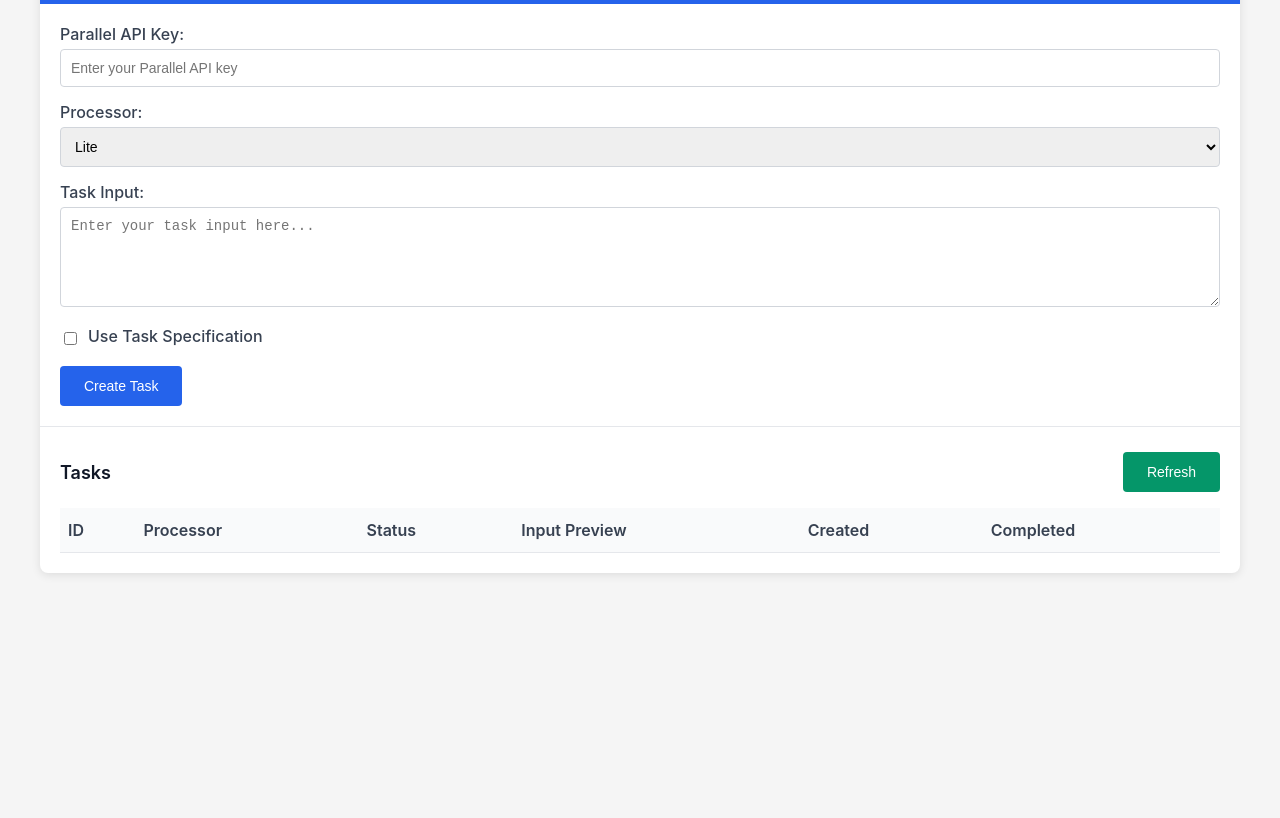
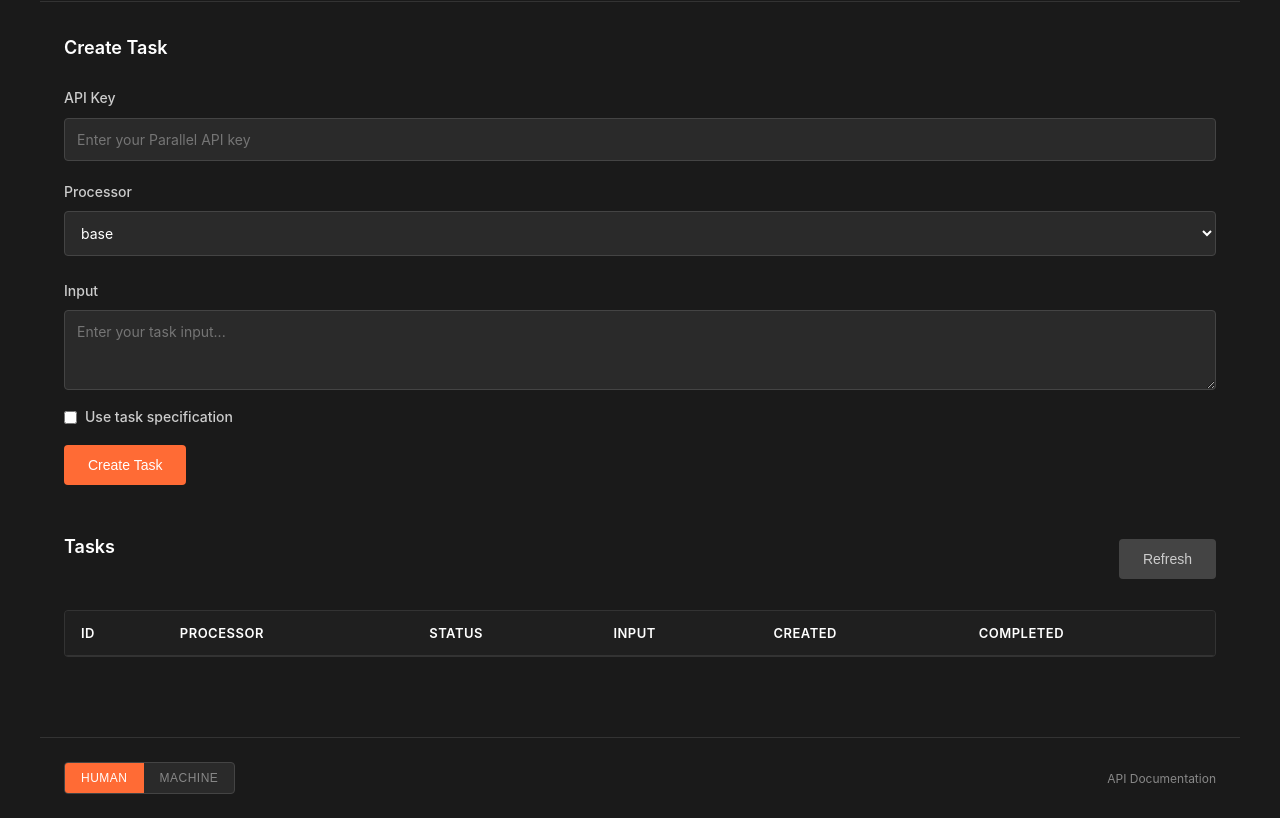
Before and after one commit to janwilmake/parallel-tasks-sse, a website: page public/index.html in a window 1280 px wide. Shown: the part 85-903 px from the top of the page. Before the commit the page ends 800 px from the top, so only its background shows below. Drawn offline with Linux system fonts and the light colour scheme; no server answers.

Commit message:
improvements

```diff
--- a/public/index.html
+++ b/public/index.html
@@ -4,239 +4,383 @@
 <head>
     <meta charset="UTF-8">
     <meta name="viewport" content="width=device-width, initial-scale=1.0">
-    <title>Parallel API Task Manager</title>
+    <title>parallel task manager</title>
     <style>
+        * {
+            margin: 0;
+            padding: 0;
+            box-sizing: border-box;
+        }
+
         body {
-            font-family: -apple-system, BlinkMacSystemFont, 'Segoe UI', Roboto, sans-serif;
-            margin: 0;
-            padding: 20px;
-            background-color: #f5f5f5;
+            font-family: -apple-system, BlinkMacSystemFont, 'Segoe UI', system-ui, sans-serif;
+            background-color: #1a1a1a;
+            color: #ffffff;
+            line-height: 1.6;
         }
 
         .container {
             max-width: 1200px;
             margin: 0 auto;
-            background: white;
-            border-radius: 8px;
-            box-shadow: 0 2px 10px rgba(0, 0, 0, 0.1);
-            overflow: hidden;
+            min-height: 100vh;
+            display: flex;
+            flex-direction: column;
         }
 
         .header {
-            background: #2563eb;
-            color: white;
-            padding: 20px;
+            padding: 24px;
+            border-bottom: 1px solid #333333;
         }
 
-        .header h1 {
-            margin: 0;
+        .brand {
             font-size: 24px;
+            font-weight: bold;
+            color: #ffffff;
         }
 
-        .form-section {
-            padding: 20px;
-            border-bottom: 1px solid #e5e7eb;
+        .main-content {
+            flex: 1;
+            padding: 32px 24px;
+        }
+
+        .section {
+            margin-bottom: 48px;
+        }
+
+        .section-title {
+            font-size: 18px;
+            font-weight: 600;
+            color: #ffffff;
+            margin-bottom: 24px;
+        }
+
+        .form-grid {
+            display: grid;
+            gap: 20px;
+            margin-bottom: 24px;
         }
 
         .form-group {
-            margin-bottom: 15px;
+            display: flex;
+            flex-direction: column;
         }
 
         label {
-            display: block;
-            margin-bottom: 5px;
+            font-size: 14px;
             font-weight: 500;
-            color: #374151;
+            color: #cccccc;
+            margin-bottom: 8px;
         }
 
         input,
         select,
         textarea {
-            width: 100%;
-            padding: 10px;
-            border: 1px solid #d1d5db;
+            background: #2a2a2a;
+            border: 1px solid #444444;
             border-radius: 4px;
+            padding: 12px;
             font-size: 14px;
-            box-sizing: border-box;
+            color: #ffffff;
+            font-family: inherit;
+        }
+
+        input:focus,
+        select:focus,
+        textarea:focus {
+            outline: none;
+            border-color: #666666;
         }
 
         textarea {
-            height: 100px;
             resize: vertical;
+            min-height: 80px;
         }
 
         .task-spec-textarea {
-            height: 150px;
-            font-family: 'Courier New', monospace;
-        }
-
-        button {
-            background: #2563eb;
-            color: white;
-            padding: 12px 24px;
-            border: none;
-            border-radius: 4px;
-            font-size: 14px;
-            cursor: pointer;
-            font-weight: 500;
-        }
-
-        button:hover {
-            background: #1d4ed8;
-        }
-
-        button:disabled {
-            background: #9ca3af;
-            cursor: not-allowed;
-        }
-
-        .tasks-section {
-            padding: 20px;
-        }
-
-        .section-title {
-            font-size: 18px;
-            font-weight: 600;
-            margin-bottom: 15px;
-            color: #111827;
-        }
-
-        table {
-            width: 100%;
-            border-collapse: collapse;
-            margin-top: 10px;
-        }
-
-        th,
-        td {
-            text-align: left;
-            padding: 12px 8px;
-            border-bottom: 1px solid #e5e7eb;
-        }
-
-        th {
-            background-color: #f9fafb;
-            font-weight: 600;
-            color: #374151;
-        }
-
-        tr:hover {
-            background-color: #f9fafb;
-            cursor: pointer;
-        }
-
-        .status {
-            padding: 4px 8px;
-            border-radius: 4px;
-            font-size: 12px;
-            font-weight: 500;
-        }
-
-        .status.pending {
-            background: #fef3c7;
-            color: #92400e;
-        }
-
-        .status.running {
-            background: #dbeafe;
-            color: #1e40af;
-        }
-
-        .status.completed {
-            background: #d1fae5;
-            color: #065f46;
-        }
-
-        .status.failed {
-            background: #fee2e2;
-            color: #991b1b;
-        }
-
-        .input-preview {
-            max-width: 300px;
-            overflow: hidden;
-            text-overflow: ellipsis;
-            white-space: nowrap;
-        }
-
-        .refresh-btn {
-            background: #059669;
-            margin-left: 10px;
-        }
-
-        .refresh-btn:hover {
-            background: #047857;
+            min-height: 120px;
+            font-family: 'Monaco', 'Menlo', 'Ubuntu Mono', monospace;
         }
 
         .checkbox-group {
             display: flex;
             align-items: center;
             gap: 8px;
+            margin: 16px 0;
         }
 
         .checkbox-group input[type="checkbox"] {
             width: auto;
+            margin: 0;
+        }
+
+        .checkbox-group label {
+            margin: 0;
+            font-size: 14px;
+        }
+
+        .btn {
+            background: #ff6b35;
+            color: #ffffff;
+            border: none;
+            border-radius: 4px;
+            padding: 12px 24px;
+            font-size: 14px;
+            font-weight: 500;
+            cursor: pointer;
+            transition: background-color 0.2s;
+        }
+
+        .btn:hover {
+            background: #e55a2b;
+        }
+
+        .btn:disabled {
+            background: #555555;
+            cursor: not-allowed;
+        }
+
+        .btn-secondary {
+            background: #444444;
+            color: #cccccc;
+        }
+
+        .btn-secondary:hover {
+            background: #555555;
+        }
+
+        .tasks-header {
+            display: flex;
+            justify-content: space-between;
+            align-items: center;
+            margin-bottom: 24px;
+        }
+
+        .table-container {
+            background: #2a2a2a;
+            border-radius: 4px;
+            overflow: hidden;
+            border: 1px solid #333333;
+        }
+
+        table {
+            width: 100%;
+            border-collapse: collapse;
+        }
+
+        th,
+        td {
+            text-align: left;
+            padding: 12px 16px;
+            border-bottom: 1px solid #333333;
+        }
+
+        th {
+            background: #1f1f1f;
+            font-weight: 600;
+            color: #ffffff;
+            font-size: 13px;
+            text-transform: uppercase;
+            letter-spacing: 0.5px;
+        }
+
+        td {
+            color: #cccccc;
+            font-size: 14px;
+        }
+
+        tbody tr:hover {
+            background: #333333;
+            cursor: pointer;
+        }
+
+        tbody tr:last-child td {
+            border-bottom: none;
+        }
+
+        .status {
+            display: inline-flex;
+            align-items: center;
+            padding: 4px 8px;
+            border-radius: 12px;
+            font-size: 11px;
+            font-weight: 500;
+            text-transform: uppercase;
+            letter-spacing: 0.5px;
+        }
+
+        .status.pending {
+            background: #4a3728;
+            color: #f59e0b;
+        }
+
+        .status.running {
+            background: #1e3a8a;
+            color: #60a5fa;
+        }
+
+        .status.completed {
+            background: #064e3b;
+            color: #10b981;
+        }
+
+        .status.failed {
+            background: #7f1d1d;
+            color: #f87171;
+        }
+
+        .input-preview {
+            max-width: 200px;
+            overflow: hidden;
+            text-overflow: ellipsis;
+            white-space: nowrap;
+            font-family: 'Monaco', 'Menlo', 'Ubuntu Mono', monospace;
+            font-size: 12px;
+            color: #888888;
+        }
+
+        .footer {
+            padding: 24px;
+            border-top: 1px solid #333333;
+            display: flex;
+            justify-content: space-between;
+            align-items: center;
+        }
+
+        .toggle-container {
+            display: flex;
+            align-items: center;
+            gap: 16px;
+        }
+
+        .toggle-group {
+            display: flex;
+            background: #2a2a2a;
+            border: 1px solid #444444;
+            border-radius: 4px;
+            overflow: hidden;
+        }
+
+        .toggle-option {
+            padding: 8px 16px;
+            background: none;
+            border: none;
+            color: #888888;
+            font-size: 12px;
+            font-weight: 500;
+            text-transform: uppercase;
+            letter-spacing: 0.5px;
+            cursor: pointer;
+            transition: all 0.2s;
+        }
+
+        .toggle-option.active {
+            background: #ff6b35;
+            color: #ffffff;
+        }
+
+        .toggle-option:not(.active):hover {
+            color: #cccccc;
+        }
+
+        .api-link {
+            color: #888888;
+            text-decoration: none;
+            font-size: 12px;
+        }
+
+        .api-link:hover {
+            color: #cccccc;
+        }
+
+        @media (max-width: 768px) {
+            .container {
+                margin: 0;
+            }
+
+            .main-content {
+                padding: 24px 16px;
+            }
+
+            .tasks-header {
+                flex-direction: column;
+                gap: 16px;
+                align-items: stretch;
+            }
+
+            .table-container {
+                overflow-x: auto;
+            }
+
+            .footer {
+                flex-direction: column;
+                gap: 16px;
+            }
         }
     </style>
 </head>
 
 <body>
     <div class="container">
-        <div class="header">
-            <h1>Parallel API Task Manager</h1>
-        </div>
+        <header class="header">
+            <div class="brand">parallel task manager</div>
+        </header>
 
-        <div class="form-section">
+        <main class="main-content">
+            <section class="section">
+                <h2 class="section-title">Create Task</h2>
                 <form id="taskForm">
+                    <div class="form-grid">
                         <div class="form-group">
-                    <label for="apiKey">Parallel API Key:</label>
-                    <input type="password" id="apiKey" name="apiKey" required placeholder="Enter your Parallel API key">
+                            <label for="apiKey">API Key</label>
+                            <input type="password" id="apiKey" name="apiKey" required
+                                placeholder="Enter your Parallel API key">
                         </div>
 
                         <div class="form-group">
-                    <label for="processor">Processor:</label>
+                            <label for="processor">Processor</label>
                             <select id="processor" name="processor" required>
-                        <option value="lite">Lite</option>
-                        <option value="base">Base</option>
-                        <option value="pro">Pro</option>
-                        <option value="core">Core</option>
+                                <option value="lite">lite</option>
+                                <option value="base" selected>base</option>
+                                <option value="pro">pro</option>
+                                <option value="core">core</option>
                             </select>
+                        </div>
                     </div>
 
                     <div class="form-group">
-                    <label for="input">Task Input:</label>
-                    <textarea id="input" name="input" required placeholder="Enter your task input here..."></textarea>
+                        <label for="input">Input</label>
+                        <textarea id="input" name="input" required placeholder="Enter your task input..."></textarea>
                     </div>
 
-                <div class="form-group">
                     <div class="checkbox-group">
                         <input type="checkbox" id="useTaskSpec" name="useTaskSpec">
-                        <label for="useTaskSpec">Use Task Specification</label>
-                    </div>
+                        <label for="useTaskSpec">Use task specification</label>
                     </div>
 
                     <div class="form-group" id="taskSpecGroup" style="display: none;">
-                    <label for="taskSpec">Task Specification (JSON):</label>
+                        <label for="taskSpec">Task Specification (JSON)</label>
                         <textarea id="taskSpec" name="taskSpec" class="task-spec-textarea"
                             placeholder='{"output_schema": {"type": "json", "json_schema": {...}}}'></textarea>
                     </div>
 
-                <button type="submit" id="submitBtn">Create Task</button>
+                    <button type="submit" id="submitBtn" class="btn">Create Task</button>
                 </form>
+            </section>
+
+            <section class="section">
+                <div class="tasks-header">
+                    <h2 class="section-title">Tasks</h2>
+                    <button type="button" class="btn btn-secondary" onclick="loadTasks()">Refresh</button>
                 </div>
 
-        <div class="tasks-section">
-            <div style="display: flex; align-items: center; justify-content: space-between;">
-                <h2 class="section-title">Tasks</h2>
-                <button type="button" class="refresh-btn" onclick="loadTasks()">Refresh</button>
-            </div>
+                <div class="table-container">
                     <table id="tasksTable">
                         <thead>
                             <tr>
                                 <th>ID</th>
                                 <th>Processor</th>
                                 <th>Status</th>
-                        <th>Input Preview</th>
+                                <th>Input</th>
                                 <th>Created</th>
                                 <th>Completed</th>
                             </tr>
@@ -246,10 +390,34 @@
                         </tbody>
                     </table>
                 </div>
+            </section>
+        </main>
+
+        <footer class="footer">
+            <div class="toggle-container">
+                <div class="toggle-group">
+                    <button class="toggle-option active" data-mode="human">HUMAN</button>
+                    <button class="toggle-option" data-mode="machine">MACHINE</button>
+                </div>
+            </div>
+            <a href="/api/tasks" class="api-link">API Documentation</a>
+        </footer>
     </div>
 
     <script>
-        // Load form data from localStorage
+        // Toggle functionality
+        document.querySelectorAll('.toggle-option').forEach(btn => {
+            btn.addEventListener('click', () => {
+                if (btn.dataset.mode === 'machine') {
+                    window.open('/api/tasks', '_blank');
+                } else {
+                    document.querySelectorAll('.toggle-option').forEach(b => b.classList.remove('active'));
+                    btn.classList.add('active');
+                }
+            });
+        });
+
+        // Form data persistence
         function loadFormData() {
             const formData = localStorage.getItem('taskFormData');
             if (formData) {
@@ -263,7 +431,6 @@
             }
         }
 
-        // Save form data to localStorage
         function saveFormData() {
             const data = {
                 apiKey: document.getElementById('apiKey').value,
@@ -275,7 +442,6 @@
             localStorage.setItem('taskFormData', JSON.stringify(data));
         }
 
-        // Toggle task spec visibility
         function toggleTaskSpec() {
             const useTaskSpec = document.getElementById('useTaskSpec').checked;
             const taskSpecGroup = document.getElementById('taskSpecGroup');
@@ -284,19 +450,18 @@
 
         document.getElementById('useTaskSpec').addEventListener('change', toggleTaskSpec);
 
-        // Save form data whenever inputs change
         document.querySelectorAll('#taskForm input, #taskForm select, #taskForm textarea').forEach(input => {
             input.addEventListener('input', saveFormData);
             input.addEventListener('change', saveFormData);
         });
 
-        // Handle form submission
+        // Form submission
         document.getElementById('taskForm').addEventListener('submit', async (e) => {
             e.preventDefault();
 
             const submitBtn = document.getElementById('submitBtn');
             submitBtn.disabled = true;
-            submitBtn.textContent = 'Creating Task...';
+            submitBtn.textContent = 'Creating...';
 
             const formData = new FormData(e.target);
             const taskData = {
@@ -309,7 +474,7 @@
                 try {
                     taskData.taskSpec = JSON.parse(formData.get('taskSpec'));
                 } catch (error) {
-                    alert('Invalid JSON in Task Specification');
+                    alert('Invalid JSON in task specification');
                     submitBtn.disabled = false;
                     submitBtn.textContent = 'Create Task';
                     return;
@@ -319,19 +484,16 @@
             try {
                 const response = await fetch('/api/tasks', {
                     method: 'POST',
-                    headers: {
-                        'Content-Type': 'application/json'
-                    },
+                    headers: { 'Content-Type': 'application/json' },
                     body: JSON.stringify(taskData)
                 });
 
                 if (response.ok) {
                     const result = await response.json();
-                    alert(`Task created successfully! ID: ${result.taskId}`);
-                    loadTasks(); // Refresh the tasks list
+                    loadTasks();
                 } else {
                     const error = await response.text();
-                    alert(`Error creating task: ${error}`);
+                    alert(`Error: ${error}`);
                 }
             } catch (error) {
                 alert(`Error: ${error.message}`);
@@ -360,7 +522,7 @@
                         <td><span class="status ${task.status}">${task.status}</span></td>
                         <td class="input-preview">${task.inputPreview}</td>
                         <td>${new Date(task.createdAt).toLocaleString()}</td>
-                        <td>${task.completedAt ? new Date(task.completedAt).toLocaleString() : '-'}</td>
+                        <td>${task.completedAt ? new Date(task.completedAt).toLocaleString() : '—'}</td>
                     `;
 
                     tbody.appendChild(row);
@@ -370,11 +532,9 @@
             }
         }
 
-        // Initialize the page
+        // Initialize
         loadFormData();
         loadTasks();
-
-        // Auto-refresh tasks every 10 seconds
         setInterval(loadTasks, 10000);
     </script>
 </body>
```
Lines whose indentation alone changed are shown as unchanged.
